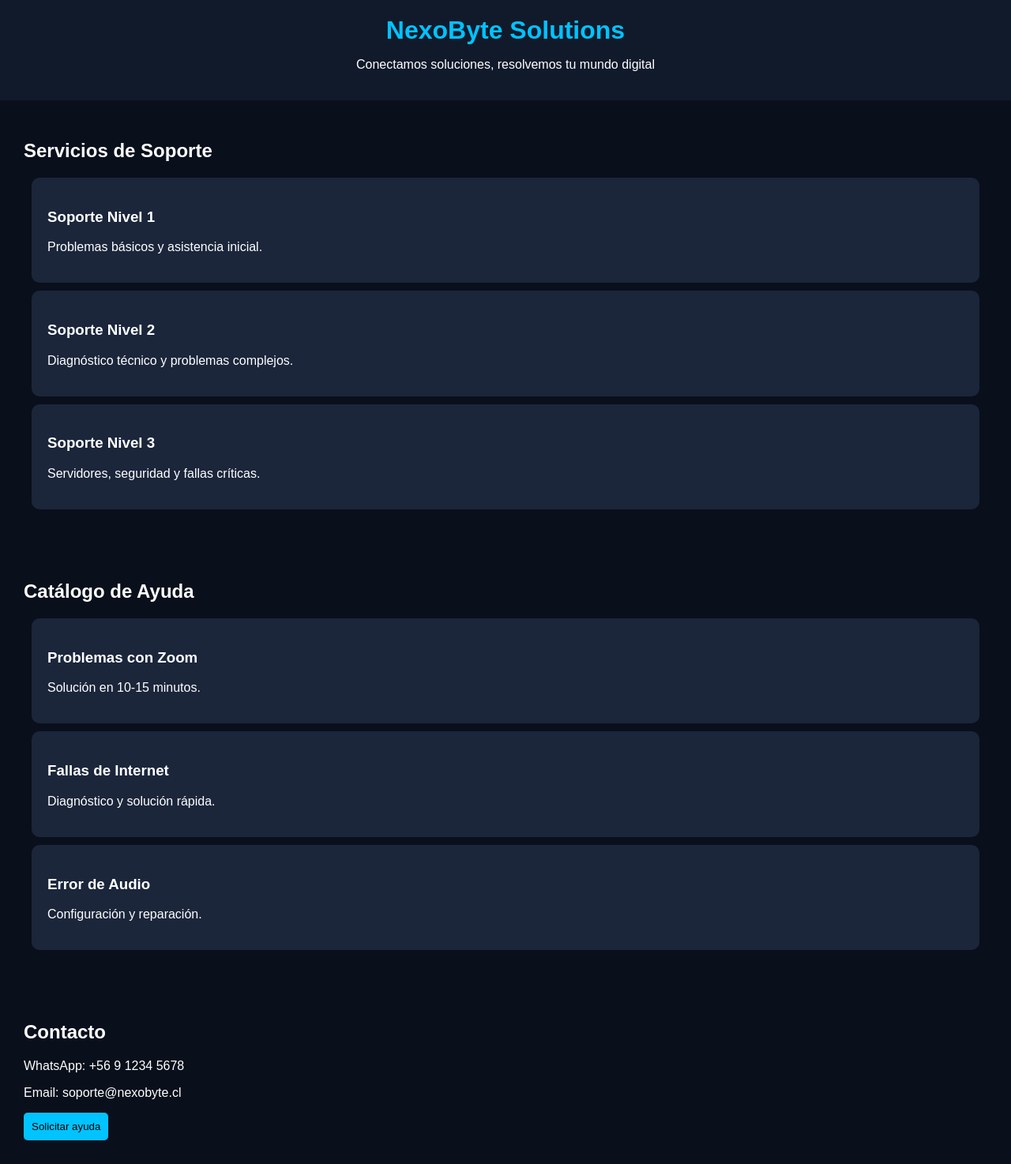
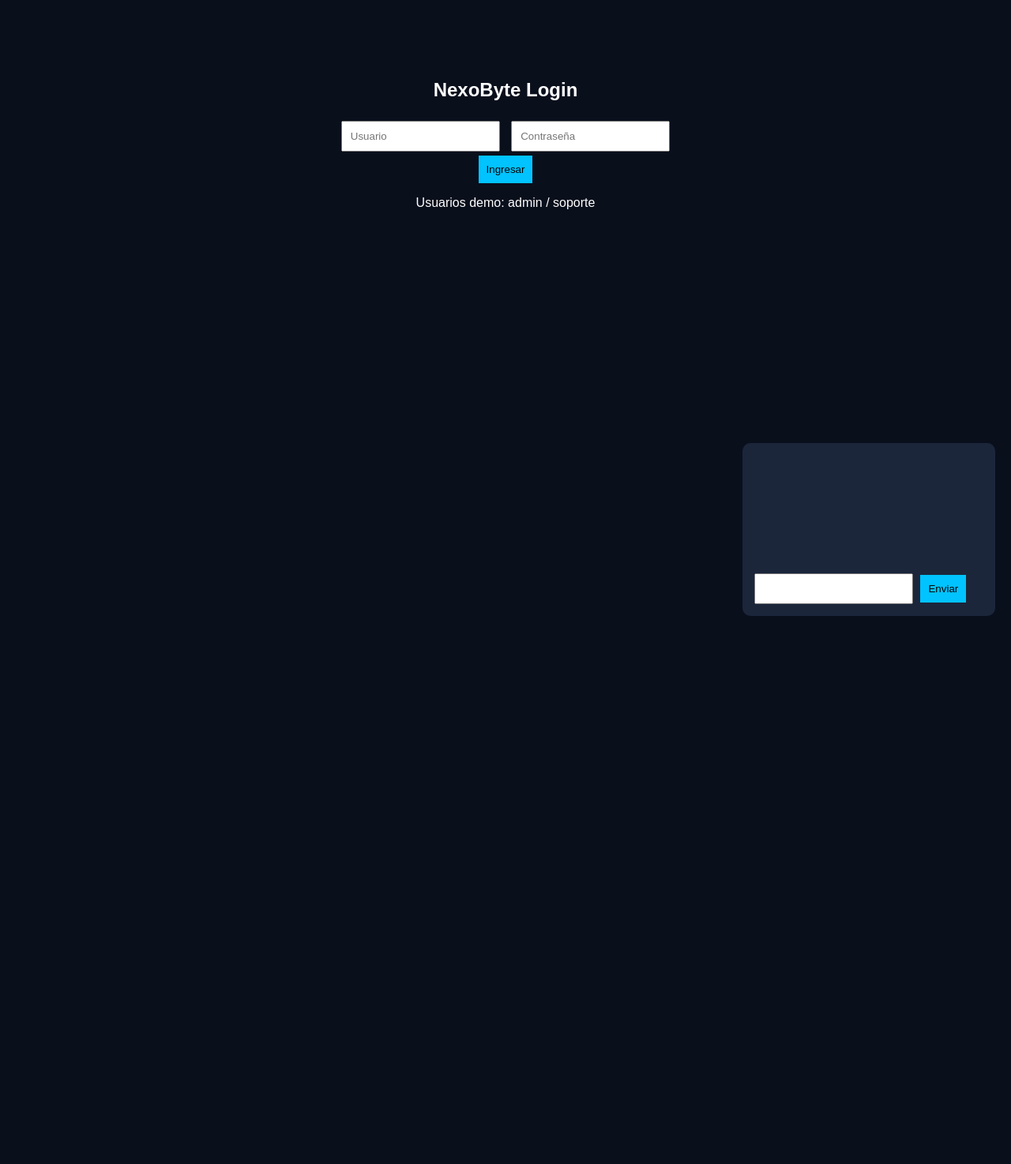
Before and after one commit to darknike23/NexoByte, a plain HTML site: page index.html in a window 1280 px wide. Shown: the whole page at 79% size. After the commit the page ends 800 px from the top, so only its background shows below. Drawn offline with Linux system fonts and the light colour scheme.

Commit message:
NexoByte
NexoByte Solutions es una plataforma tecnológica de soporte técnico empresarial que integra gestión de tickets, monitoreo de incidencias y atención automatizada, garantizando respuestas rápidas, eficiencia operativa y continuidad del servicio en entornos críticos.

```diff
--- a/index.html
+++ b/index.html
@@ -3,94 +3,198 @@
 <head>
 <meta charset="UTF-8">
 <title>NexoByte Solutions</title>
+
 <style>
-    body {
-      font-family: Arial;
-      margin: 0;
-      background: #0a0f1c;
-      color: white;
+body {font-family: Arial;margin:0;background:#0a0f1c;color:white;}
+.light {background:#f5f5f5;color:black;}
+
+#login {text-align:center;margin-top:100px;}
+input,select {padding:10px;margin:5px;}
+
+button {padding:10px;background:#00c3ff;border:none;cursor:pointer;}
+
+.topbar {
+  display:flex;
+  justify-content:space-between;
+  background:#111;
+  padding:10px;
 }
-    header {
-      background: #111a2b;
-      padding: 20px;
-      text-align: center;
+
+#dashboard {display:none;padding:20px;}
+
+.card {
+  background:#1b263b;
+  padding:15px;
+  margin:10px 0;
+  border-radius:10px;
 }
-    h1 {
-      margin: 0;
-      color: #00c3ff;
+
+.light .card {background:#ddd;}
+
+#chat {
+  position:fixed;
+  bottom:20px;
+  right:20px;
+  background:#1b263b;
+  padding:10px;
+  width:300px;
+  border-radius:10px;
 }
-    section {
-      padding: 30px;
+
+#messages {height:150px;overflow-y:auto;}
+
+#notif {
+  position:fixed;
+  top:20px;
+  right:20px;
+  background:green;
+  padding:10px;
+  display:none;
 }
-    .card {
-      background: #1b263b;
-      padding: 20px;
-      margin: 10px;
-      border-radius: 10px;
-    }
-    button {
-      background: #00c3ff;
-      border: none;
-      padding: 10px;
-      cursor: pointer;
-      border-radius: 5px;
+
+/* gráfico fake */
+.bar {
+  height:20px;
+  background:#00c3ff;
+  margin:5px 0;
 }
 </style>
 </head>
 
 <body>
 
-<header>
-  <h1>NexoByte Solutions</h1>
-  <p>Conectamos soluciones, resolvemos tu mundo digital</p>
-</header>
+<div id="login">
+<h2>NexoByte Login</h2>
+<input id="user" placeholder="Usuario">
+<input id="pass" type="password" placeholder="Contraseña">
+<br>
+<button onclick="login()">Ingresar</button>
+<p>Usuarios demo: admin / soporte</p>
+</div>
 
-<section>
-  <h2>Servicios de Soporte</h2>
+<div id="dashboard">
+
+<div class="topbar">
+<span id="userName"></span>
+<div>
+<button onclick="toggle()">🌙☀️</button>
+<button onclick="wa()">WhatsApp</button>
+</div>
+</div>
+
+<h2>Panel Empresa - NexoByte</h2>
 
 <div class="card">
-    <h3>Soporte Nivel 1</h3>
-    <p>Problemas básicos y asistencia inicial.</p>
+<h3>📊 Métricas</h3>
+<p>Tickets activos: <span id="tickets">0</span></p>
+<p>Resueltos: <span id="resueltos">0</span></p>
+
+<div class="bar" id="bar1" style="width:10%"></div>
+<div class="bar" id="bar2" style="width:5%"></div>
 </div>
 
 <div class="card">
-    <h3>Soporte Nivel 2</h3>
-    <p>Diagnóstico técnico y problemas complejos.</p>
+<h3>🎟️ Crear Ticket</h3>
+<input id="problema" placeholder="Problema">
+<select id="prioridad">
+<option>Baja</option>
+<option>Media</option>
+<option>Alta</option>
+</select>
+<button onclick="crearTicket()">Crear</button>
 </div>
 
 <div class="card">
-    <h3>Soporte Nivel 3</h3>
-    <p>Servidores, seguridad y fallas críticas.</p>
+<h3>📁 Historial</h3>
+<ul id="historial"></ul>
 </div>
 
-</section>
-
-<section>
-  <h2>Catálogo de Ayuda</h2>
-
-  <div class="card">
-    <h3>Problemas con Zoom</h3>
-    <p>Solución en 10-15 minutos.</p>
 </div>
 
-  <div class="card">
-    <h3>Fallas de Internet</h3>
-    <p>Diagnóstico y solución rápida.</p>
+<div id="chat">
+<div id="messages"></div>
+<input id="msg">
+<button onclick="chat()">Enviar</button>
 </div>
 
-  <div class="card">
-    <h3>Error de Audio</h3>
-    <p>Configuración y reparación.</p>
-  </div>
+<div id="notif">✔ Ticket creado</div>
 
-</section>
+<script>
+let tickets=0;
+let resueltos=0;
 
-<section>
-  <h2>Contacto</h2>
-  <p>WhatsApp: +56 9 1234 5678</p>
-  <p>Email: soporte@nexobyte.cl</p>
-  <button>Solicitar ayuda</button>
-</section>
+function login(){
+  let u=document.getElementById("user").value;
+  if(u){
+    document.getElementById("login").style.display="none";
+    document.getElementById("dashboard").style.display="block";
+    document.getElementById("userName").innerText="👤 "+u;
+  }
+}
+
+function toggle(){
+  document.body.classList.toggle("light");
+}
+
+function wa(){
+  window.open("https://wa.me/56945239128");
+}
+
+function crearTicket(){
+  let p=document.getElementById("problema").value;
+  let pr=document.getElementById("prioridad").value;
+  if(p==="") return;
+
+  tickets++;
+  document.getElementById("tickets").innerText=tickets;
+
+  let li=document.createElement("li");
+  li.innerText=p+" ["+pr+"] (pendiente)";
+  document.getElementById("historial").appendChild(li);
+
+  actualizarGrafico();
+  notif();
+
+  setTimeout(()=>{
+    li.innerText=p+" ["+pr+"] (resuelto)";
+    resueltos++;
+    document.getElementById("resueltos").innerText=resueltos;
+    actualizarGrafico();
+  },3000);
+}
+
+function actualizarGrafico(){
+  document.getElementById("bar1").style.width=(tickets*10)+"%";
+  document.getElementById("bar2").style.width=(resueltos*10)+"%";
+}
+
+function notif(){
+  let n=document.getElementById("notif");
+  n.style.display="block";
+  setTimeout(()=>{n.style.display="none";},2000);
+}
+
+function chat(){
+  let input=document.getElementById("msg").value.toLowerCase();
+  let m=document.getElementById("messages");
+
+  m.innerHTML+="<p>👤: "+input+"</p>";
+
+  let r="No entendí tu problema.";
+
+  if(input.includes("hola")) r="Hola 👋 soporte NexoByte aquí.";
+  else if(input.includes("zoom")) r="Revisa cámara, permisos o usa celular.";
+  else if(input.includes("internet")) r="Reinicia router.";
+  else if(input.includes("audio")) r="Configura sonido.";
+  else if(input.includes("precio")) r="Nivel1 10k / Nivel2 20k / Nivel3 30k";
+  else if(input.includes("ticket")) r="Puedes crear un ticket en el panel.";
+  else if(input.includes("ayuda")) r="Describe tu problema o crea un ticket.";
+
+  setTimeout(()=>{m.innerHTML+="<p>🤖: "+r+"</p>";},500);
+
+  document.getElementById("msg").value="";
+}
+</script>
 
 </body>
 </html>
```
Lines whose indentation alone changed are shown as unchanged.
